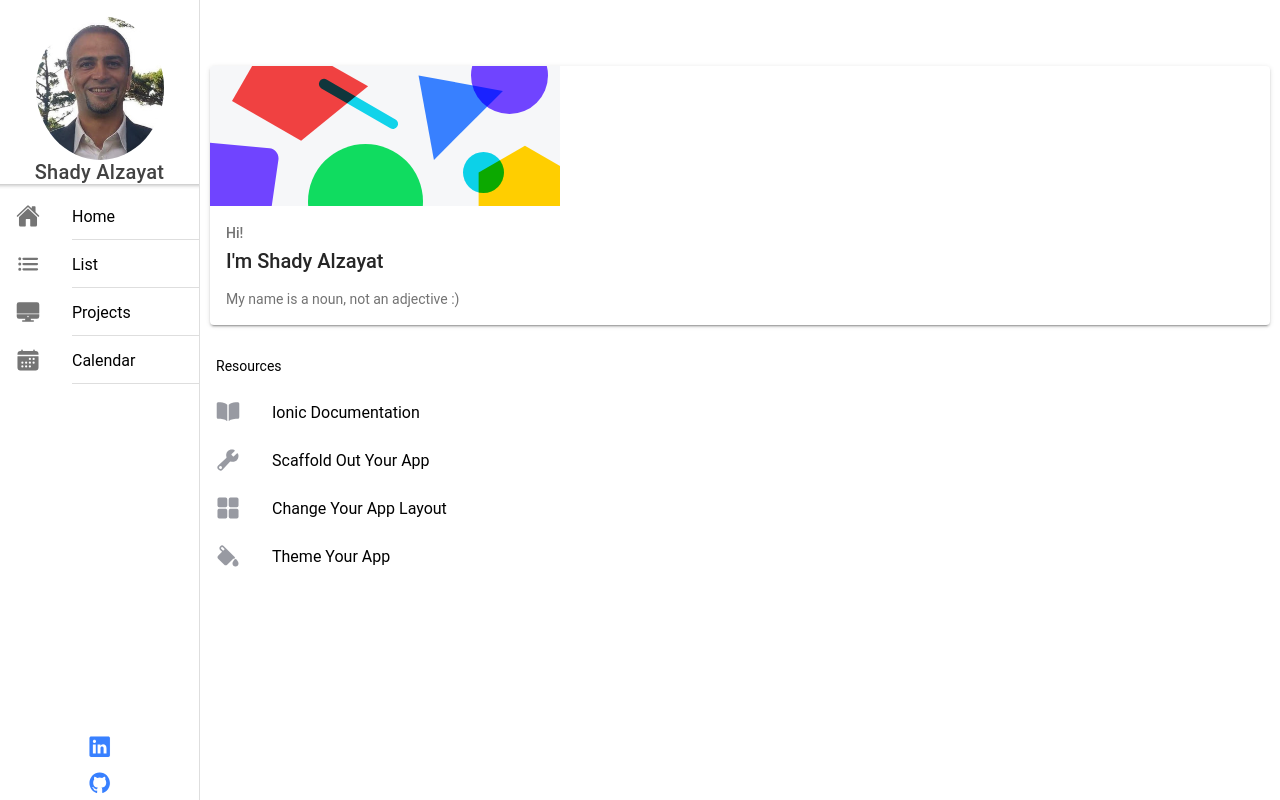
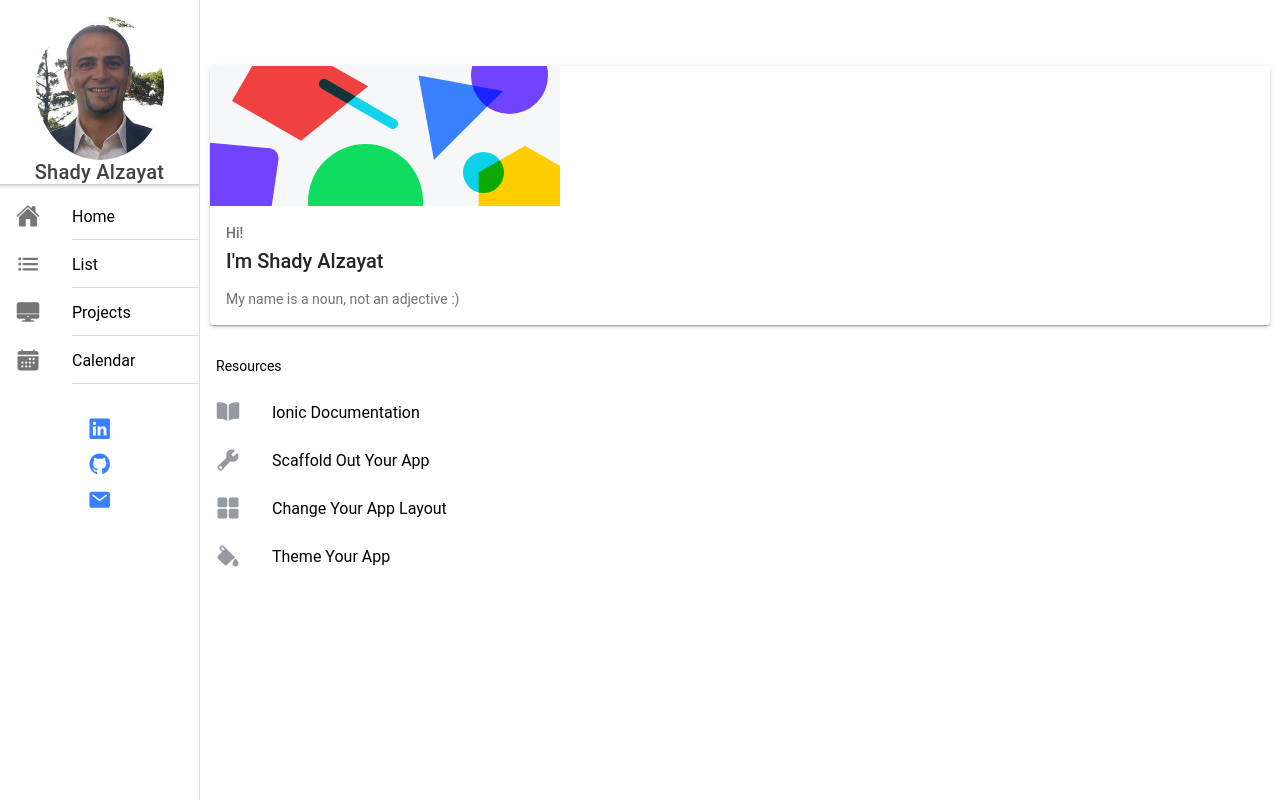
Before and after one commit to ShadyAlzayat/portfolio, a React (Create React App) app: page /home in a window 1280 px wide. Built offline with nearby package versions, Linux system fonts and the light colour scheme.

Commit message:
add mail and style calendly

```diff
--- a/src/components/Menu.tsx
+++ b/src/components/Menu.tsx
@@ -12,7 +12,7 @@ import {
   IonAvatar,
   IonButton
 } from '@ionic/react';
-import { logoLinkedin, logoGithub } from 'ionicons/icons';
+import { logoLinkedin, logoGithub, mail } from 'ionicons/icons';
 import React from 'react';
 import { RouteComponentProps, withRouter } from 'react-router-dom';
 import { AppPage } from '../declarations';
@@ -35,8 +35,7 @@ const Menu: React.FunctionComponent<MenuProps> = ({ appPages }) => (
         <IonTitle>Shady Alzayat</IonTitle>
       </IonToolbar>
     </IonHeader>
-
-    <IonContent>
+    <IonContent className='ion-text-center'>
       <IonList>
         {appPages.map((appPage, index) => {
           return (
@@ -53,7 +52,7 @@ const Menu: React.FunctionComponent<MenuProps> = ({ appPages }) => (
           );
         })}
       </IonList>
-    </IonContent>
+      <br />
 
       <IonButton
         onClick={() =>
@@ -64,13 +63,25 @@ const Menu: React.FunctionComponent<MenuProps> = ({ appPages }) => (
       >
         <IonIcon slot='icon-only' icon={logoLinkedin} />
       </IonButton>
+      <br />
       <IonButton
-      onClick={() => window.open('https://github.com/shadyalzayat', '_system')}
+        onClick={() =>
+          window.open('https://github.com/shadyalzayat', '_system')
+        }
         fill='clear'
         size='small'
       >
         <IonIcon slot='icon-only' icon={logoGithub} />
       </IonButton>
+      <br />
+      <IonButton
+        onClick={() => window.open('mailto:emailshady@gmail.com', '_self')}
+        fill='clear'
+        size='small'
+      >
+        <IonIcon slot='icon-only' icon={mail} />
+      </IonButton>
+    </IonContent>
   </IonMenu>
 );
 
--- a/src/pages/Calendar.tsx
+++ b/src/pages/Calendar.tsx
@@ -27,7 +27,7 @@ const CalendarPage: React.FunctionComponent = () => {
           <div
             className='calendly-inline-widget'
             data-url='https://calendly.com/shadyalzayat'
-            style={{ minWidth: '320px', height: '580px' }}
+            style={{ minWidth: '80vw', height: '90vh' }}
           />
         </div>
       </IonContent>
```
Lines whose indentation alone changed are shown as unchanged.
